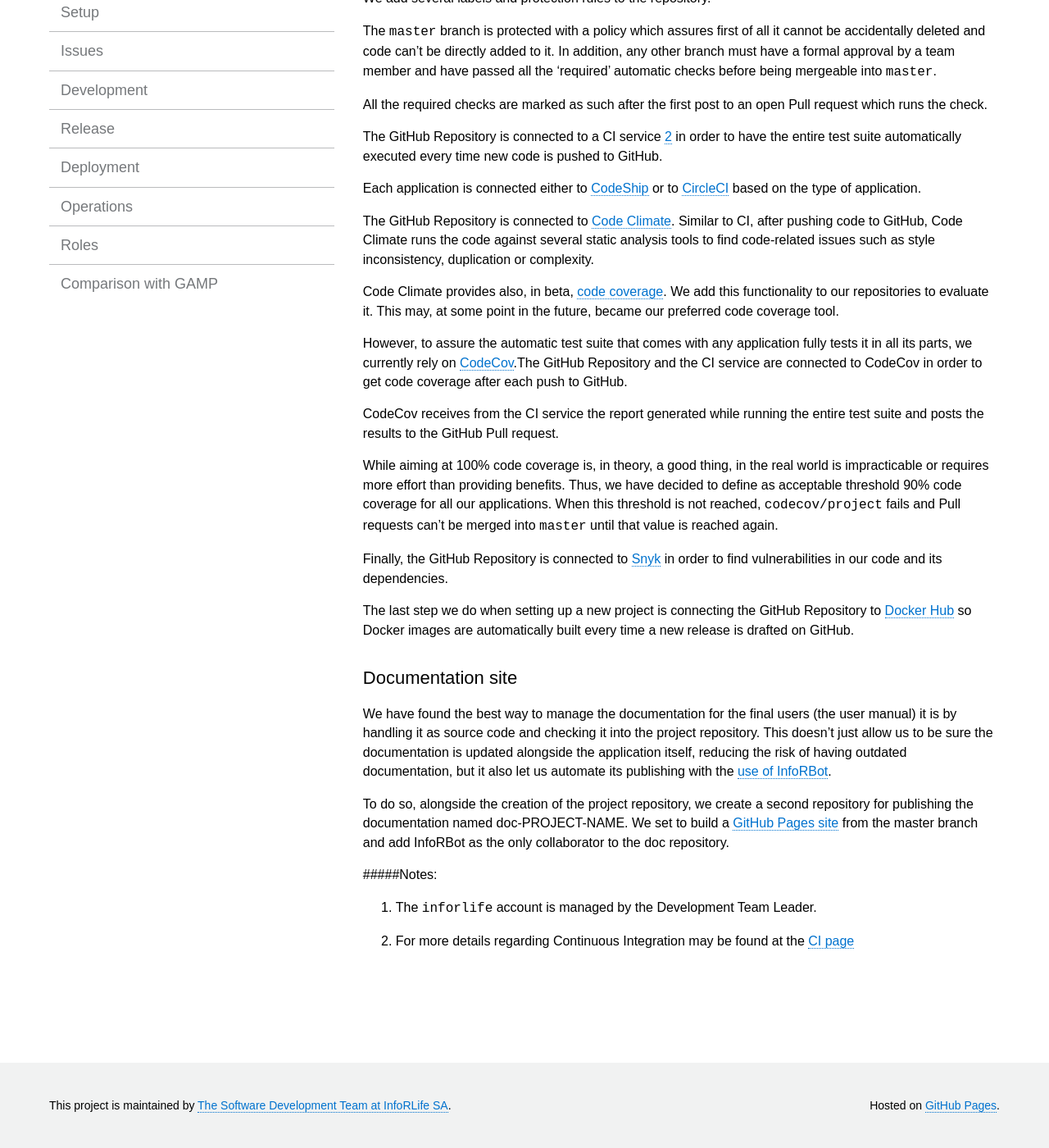
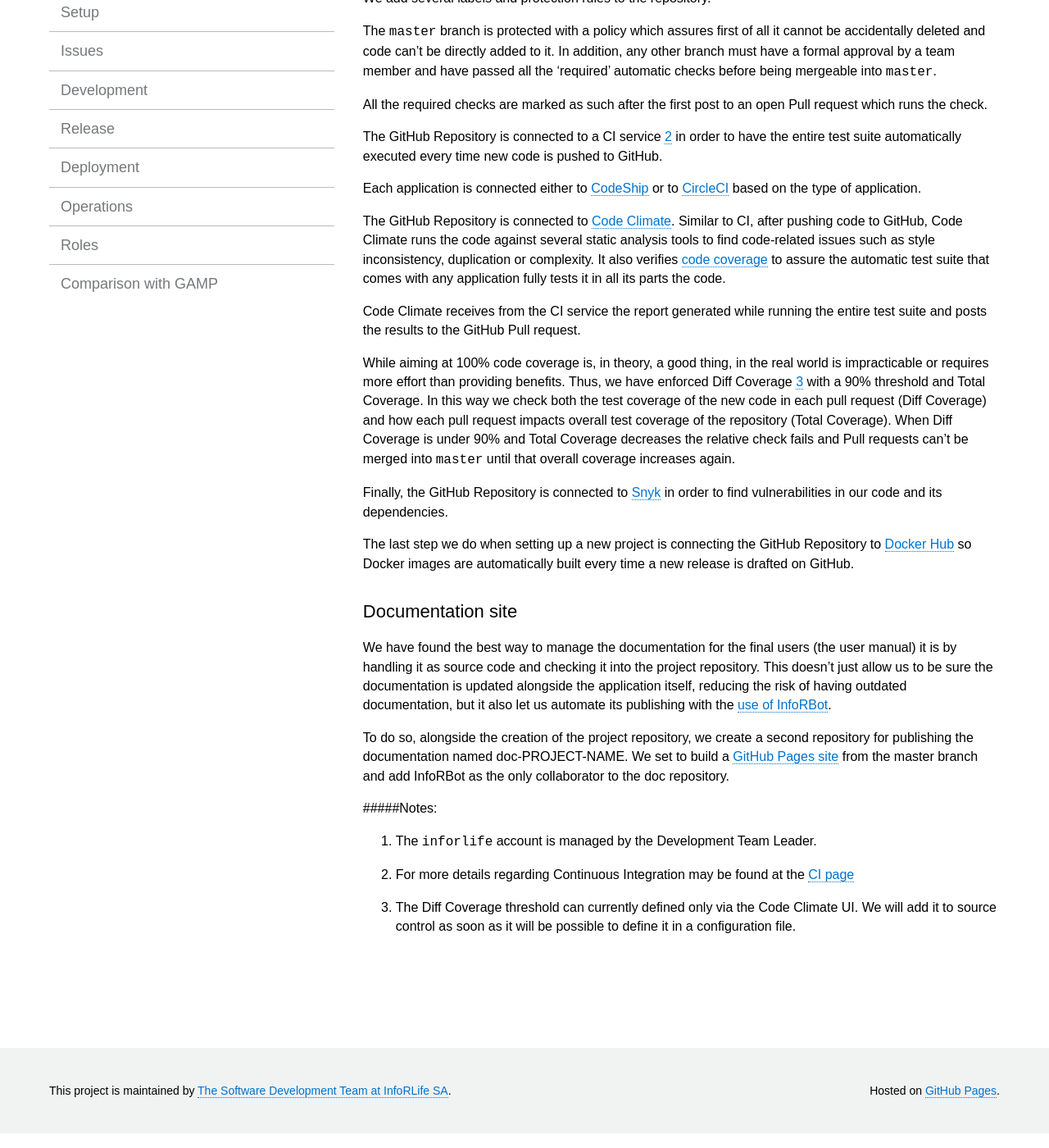
Before and after one commit to inforlife/process, a Jekyll site: the page built from setup.md, in a window 1280 px wide and 1400 px high, scrolled down 363 px. Shown: the whole window at 82% size. Built offline with Jekyll 4.4.1, drawn with Linux system fonts in a browser that asks for light colours.

Commit message:
replace CodeCov with Code Climate (#20)
* Replace CodeCov with Code Climate
* Fix typo
* Update github.md
* Update setup.md

```diff
--- a/setup.md
+++ b/setup.md
@@ -18,15 +18,11 @@ The GitHub Repository is connected to a CI service [2](#notes) in order to have
 
 Each application is connected either to [CodeShip](https://inforlife.github.io/process/services/codeship.html) or to [CircleCI](https://inforlife.github.io/process/services/circleci.html) based on the type of application.
 
-The GitHub Repository is connected to [Code Climate](https://inforlife.github.io/process/services/codeclimate.html). Similar to CI, after pushing code to GitHub, Code Climate runs the code against several static analysis tools to find code-related issues such as style inconsistency, duplication or complexity.
+The GitHub Repository is connected to [Code Climate](https://inforlife.github.io/process/services/codeclimate.html). Similar to CI, after pushing code to GitHub, Code Climate runs the code against several static analysis tools to find code-related issues such as style inconsistency, duplication or complexity. It also verifies [code coverage](https://en.wikipedia.org/wiki/Code_coverage) to assure the automatic test suite that comes with any application fully tests it in all its parts the code.
 
-Code Climate provides also, in beta, [code coverage](https://en.wikipedia.org/wiki/Code_coverage). We add this functionality to our repositories to evaluate it. This may, at some point in the future, became our preferred code coverage tool.
+Code Climate receives from the CI service the report generated while running the entire test suite and posts the results to the GitHub Pull request.
 
-However, to assure the automatic test suite that comes with any application fully tests it in all its parts, we currently rely on [CodeCov](https://inforlife.github.io/process/services/codecov.html).The GitHub Repository and the CI service are connected to CodeCov in order to get code coverage after each push to GitHub.
-
-CodeCov receives from the CI service the report generated while running the entire test suite and posts the results to the GitHub Pull request.
-
-While aiming at 100% code coverage is, in theory, a good thing, in the real world is impracticable or requires more effort than providing benefits. Thus, we have decided to define as acceptable threshold 90% code coverage for all our applications. When this threshold is not reached, `codecov/project` fails and Pull requests can't be merged into `master` until that value is reached again.
+While aiming at 100% code coverage is, in theory, a good thing, in the real world is impracticable or requires more effort than providing benefits. Thus, we have enforced Diff Coverage [3](#notes) with a 90% threshold and Total Coverage. In this way we check both the test coverage of the new code in each pull request (Diff Coverage) and how each pull request impacts overall test coverage of the repository (Total Coverage). When Diff Coverage is under 90% and Total Coverage decreases the relative check fails and Pull requests can't be merged into `master` until that overall coverage increases again.
 
 Finally, the GitHub Repository is connected to [Snyk](https://inforlife.github.io/process/services/snyk.html) in order to find vulnerabilities in our code and its dependencies.
 
@@ -42,3 +38,4 @@ To do so, alongside the creation of the project repository, we create a second r
 
 1. The `inforlife` account is managed by the Development Team Leader.
 2. For more details regarding Continuous Integration may be found at the [CI page](https://inforlife.github.io/process/ci.html)
+3. The Diff Coverage threshold can currently defined only via the Code Climate UI. We will add it to source control as soon as it will be possible to define it in a configuration file.
```
Also changed, not shown: services/codeclimate.md (+8 -2 lines), services/codecov.md (deleted, +0 -15 lines), services/github.md (+2 -2 lines).
